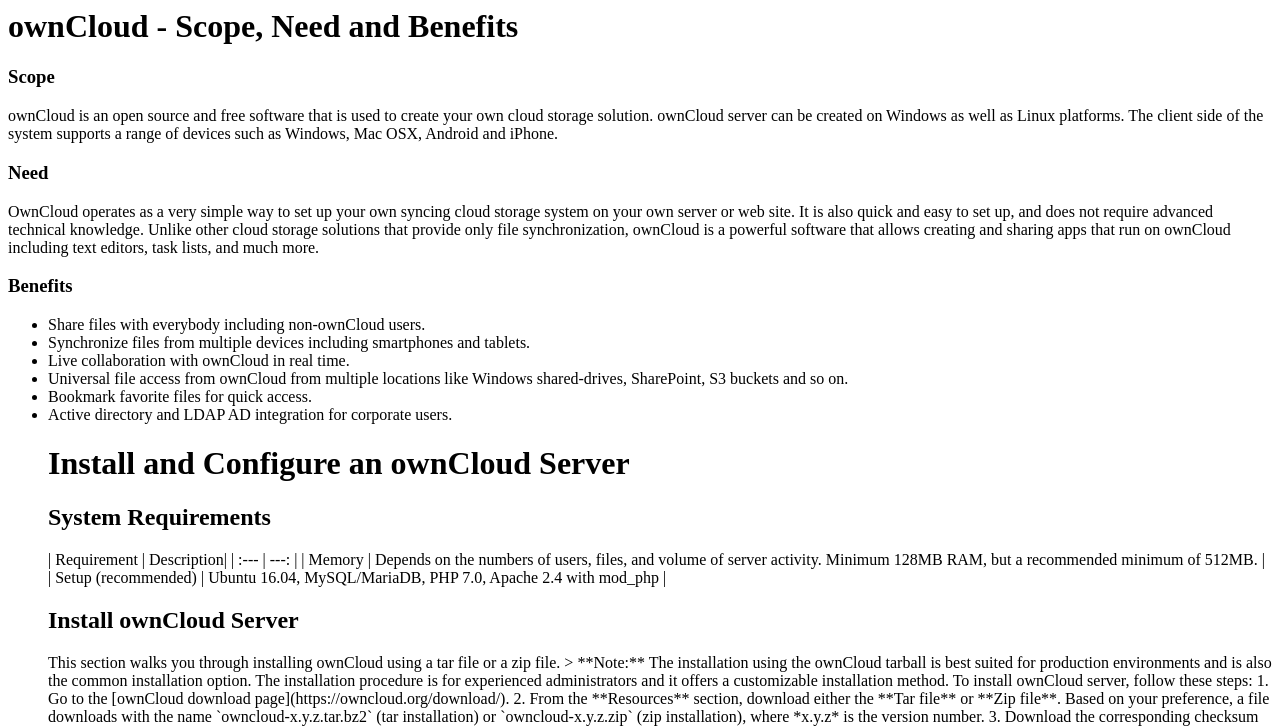
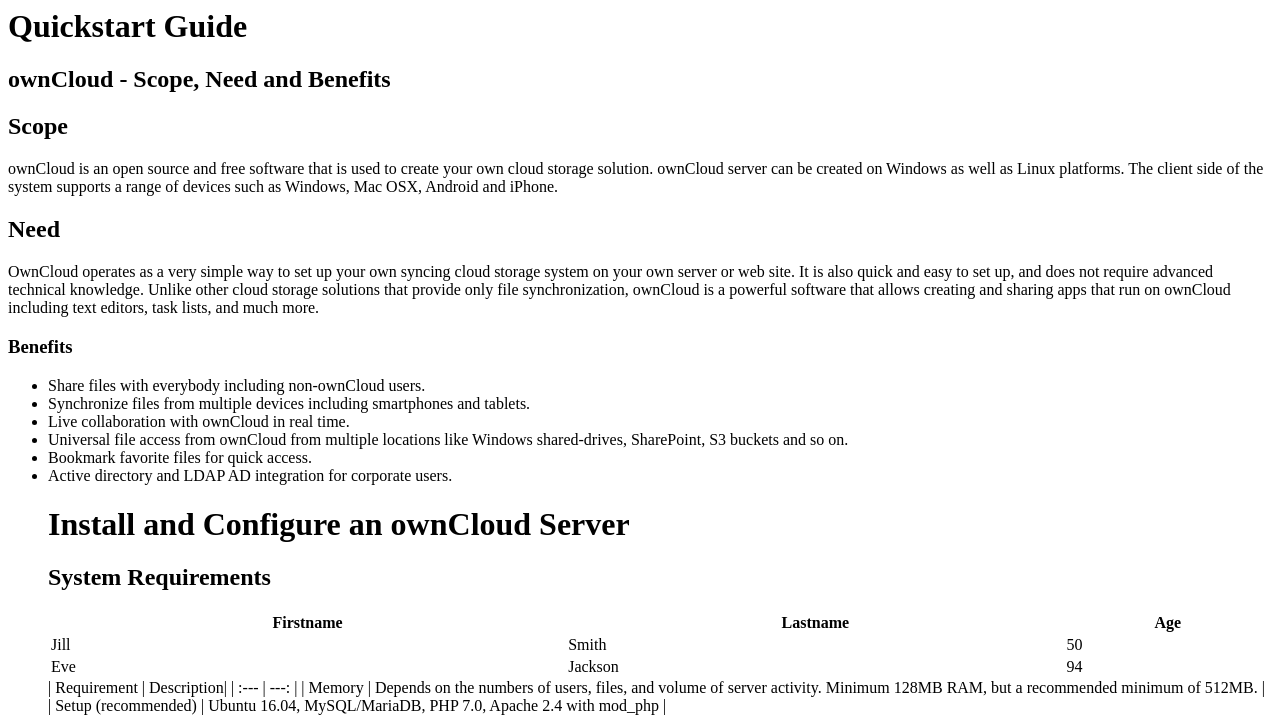
Before and after one commit to veenamannie/quickstart, a plain HTML site: page index.html in a window 1280 px wide. Shown: the top 726 px of the page. Drawn offline with Linux system fonts and the light colour scheme.

Commit message:
Update index.html

```diff
--- a/index.html
+++ b/index.html
@@ -1,11 +1,11 @@
 
-<title> Quickstart Guide </title>
-<h1> ownCloud - Scope, Need and Benefits </h1>
+<h1> Quickstart Guide </h1>
+<h2> ownCloud - Scope, Need and Benefits </h2>
 
-<h3> Scope </h3>
+<h2> Scope </h2>
 ownCloud is an open source and free software that is used to create your own cloud storage solution. ownCloud server can be created on Windows as well as Linux platforms. The client side of the system supports a range of devices such as Windows, Mac OSX, Android and iPhone.
 
-<h3> Need </h3>
+<h2> Need </h3>
 OwnCloud operates as a very simple way to set up your own syncing cloud storage system on your own server or web site. It is also quick and easy to set up, and does not require advanced technical knowledge. Unlike other cloud storage solutions that provide only file synchronization, ownCloud is a powerful software that allows creating and sharing apps that run on ownCloud including text editors, task lists, and much more.
 
 <h3> Benefits </h3>
@@ -20,7 +20,23 @@
 <h1> Install and Configure an ownCloud Server </h1>
 
    <h2> System Requirements </h2>
-
+<table style="width:100%">
+  <tr>
+    <th>Firstname</th>
+    <th>Lastname</th>
+    <th>Age</th>
+  </tr>
+  <tr>
+    <td>Jill</td>
+    <td>Smith</td>
+    <td>50</td>
+  </tr>
+  <tr>
+    <td>Eve</td>
+    <td>Jackson</td>
+    <td>94</td>
+  </tr>
+</table>
 | Requirement | Description|
 | :--- | ---: |
 | Memory | Depends on the numbers of users, files, and volume of server activity. Minimum 128MB RAM, but a recommended minimum of 512MB. |
@@ -28,7 +44,8 @@
 
    <h2> Install ownCloud Server </h2>
 This section walks you through installing ownCloud using a tar file or a zip file.
-> **Note:** The installation using the ownCloud tarball is best suited for production environments and is also the common installation option. The installation procedure is for experienced administrators and it offers a customizable installation method.
+<blockquote>
+   **Note:** The installation using the ownCloud tarball is best suited for production environments and is also the common installation option. The installation procedure is for experienced administrators and it offers a customizable installation method.
 
 To install ownCloud server, follow these steps:
 1. Go to the [ownCloud download page](https://owncloud.org/download/).
```
